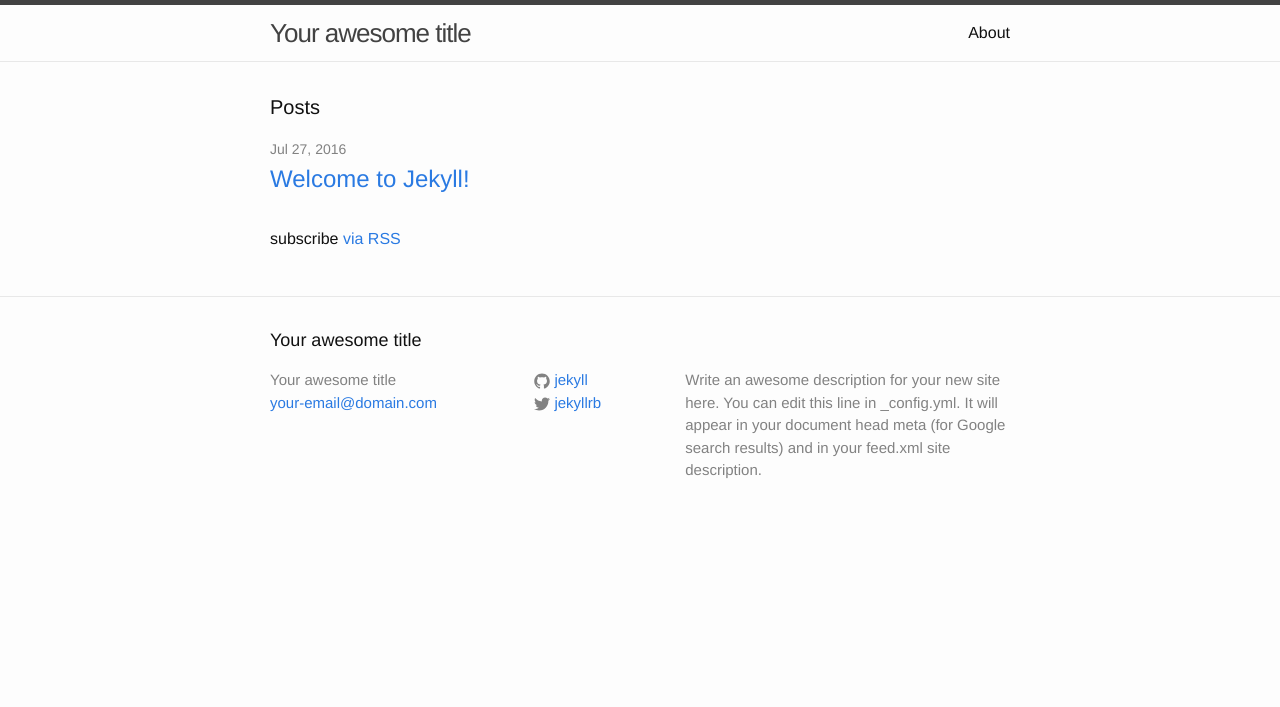
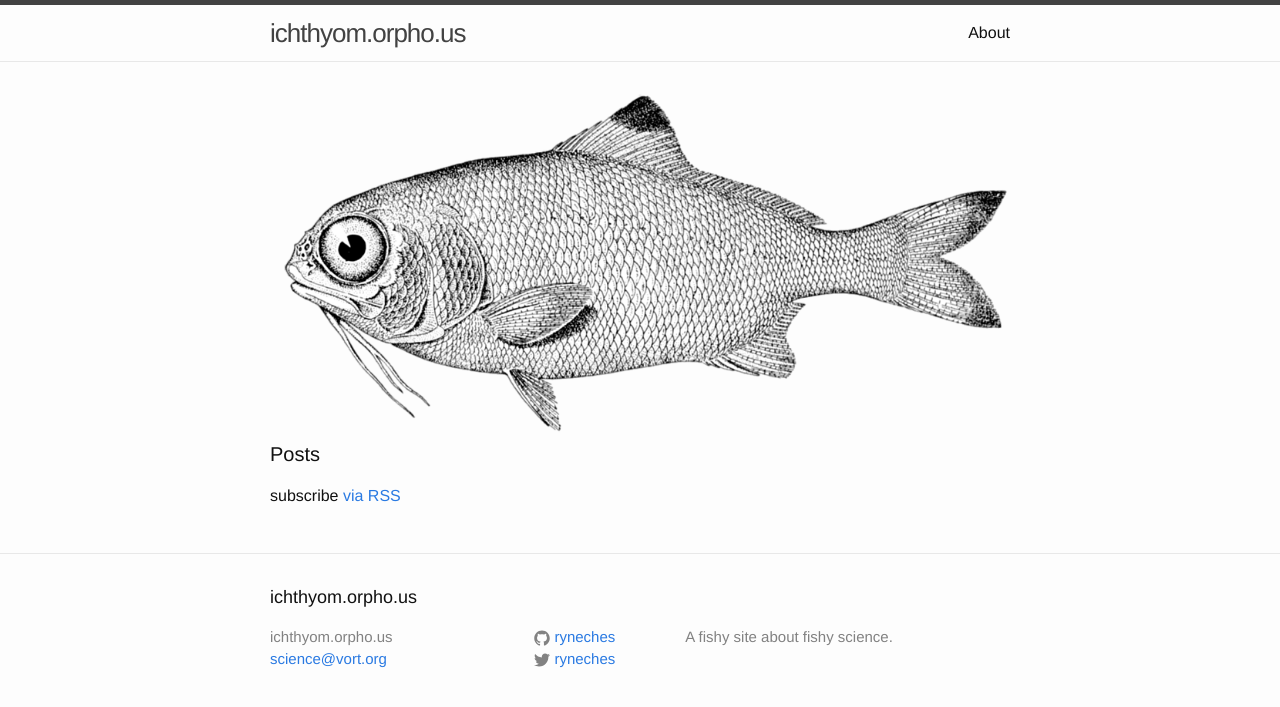
Before and after one commit to ryneches/ichthyom.orpho.us, a Jekyll site: the page built from index.html, in a window 1280 px wide. Shown: the top 707 px of the page. Built offline with Jekyll 4.4.1, drawn with Linux system fonts in a browser that asks for light colours.

Commit message:
fished things up a bit

```diff
--- a/_config.yml
+++ b/_config.yml
@@ -6,16 +6,14 @@
 # 'jekyll serve'. If you change this file, please restart the server process.
 
 # Site settings
-title: Your awesome title
-email: your-email@domain.com
+title: ichthyom.orpho.us
+email: science@vort.org
 description: > # this means to ignore newlines until "baseurl:"
-  Write an awesome description for your new site here. You can edit this
-  line in _config.yml. It will appear in your document head meta (for
-  Google search results) and in your feed.xml site description.
+    A fishy site about fishy science.
 baseurl: "" # the subpath of your site, e.g. /blog
-url: "http://yourdomain.com" # the base hostname & protocol for your site
-twitter_username: jekyllrb
-github_username:  jekyll
+url: "http://ichthyom.orpho.us" # the base hostname & protocol for your site
+twitter_username: ryneches
+github_username:  ryneches
 
 # Build settings
 markdown: kramdown
--- a/index.html
+++ b/index.html
@@ -3,6 +3,8 @@ layout: default
 ---
 
 <div class="home">
+
+  <img src="assets/images/fish_engraving.png">
 
   <h1 class="page-heading">Posts</h1>
 
```
Also changed, not shown: _posts/2016-07-27-welcome-to-jekyll.markdown (deleted, +0 -25 lines), assets/images/fish_engraving.png (added).
